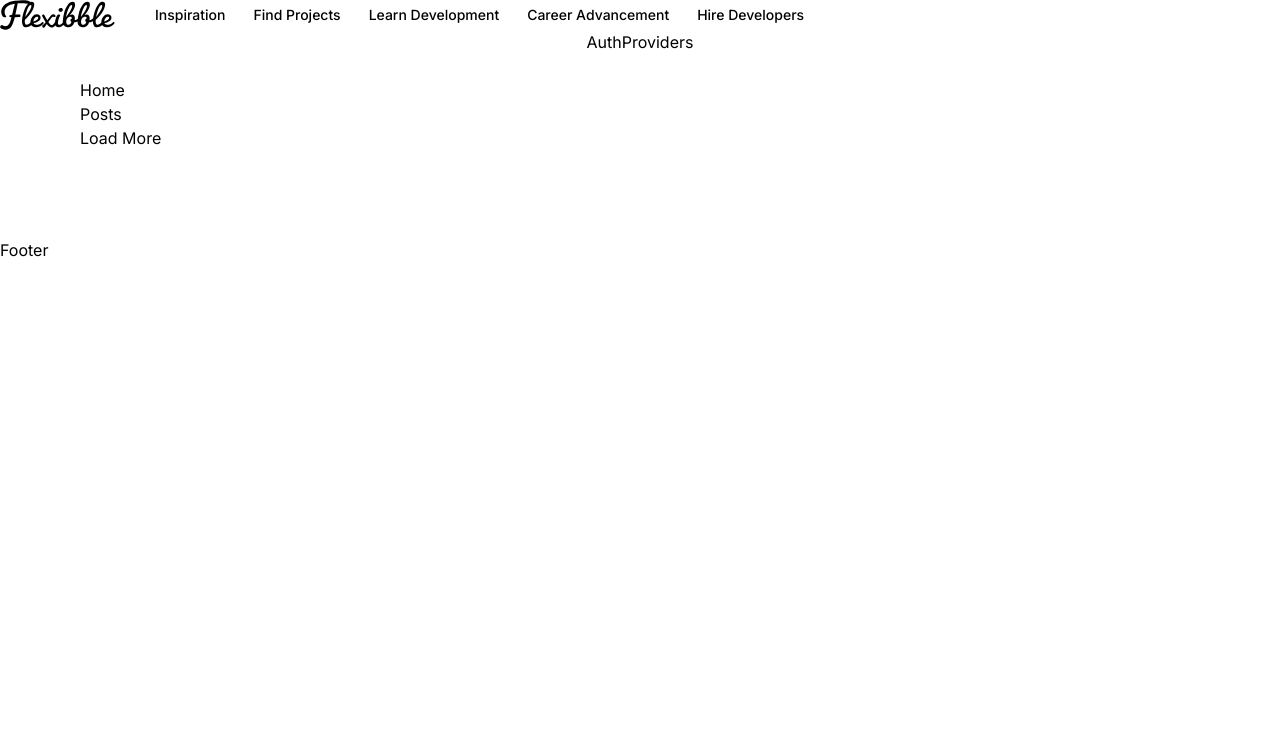
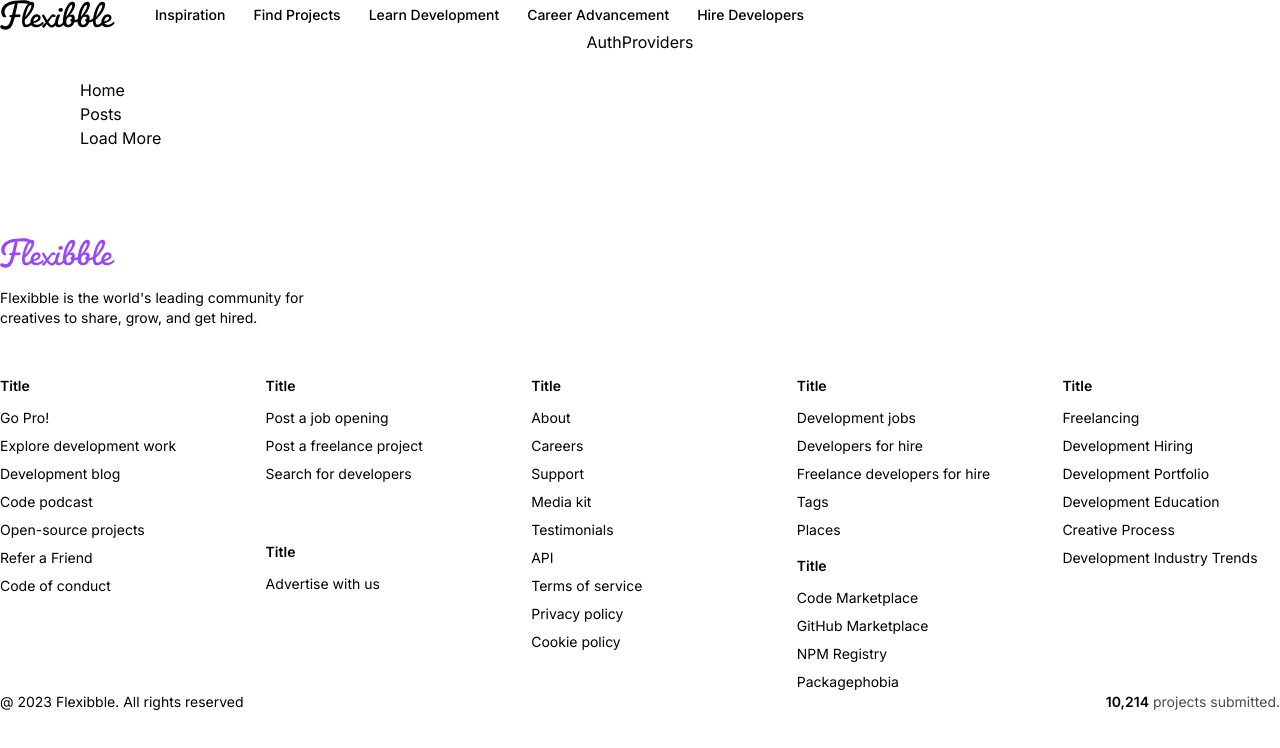
Before and after one commit to ponochovny/next13_flexibble, a Next.js app: page / in a window 1280 px wide. Shown: the top 748 px of the page. Built offline with nearby package versions, Linux system fonts and the light colour scheme.

Commit message:
feat: footer

```diff
--- a/app/layout.tsx
+++ b/app/layout.tsx
@@ -1,5 +1,6 @@
 import Navbar from '@/components/Navbar'
 import './globals.css'
+import Footer from '@/components/Footer'
 
 export const metadata = {
 	title: 'Flexibble',
@@ -16,7 +17,7 @@
 			<body>
 				<Navbar />
 				<main>{children}</main>
-				Footer
+				<Footer />
 			</body>
 		</html>
 	)
--- /dev/null
+++ b/components/Footer.tsx
@@ -0,0 +1,87 @@
+import { footerLinks } from '@/constants'
+import Image from 'next/image'
+import Link from 'next/link'
+
+type ColumnProps = {
+	title: string
+	links: Array<string>
+}
+
+const FooterColumn = ({ title, links }: ColumnProps) => (
+	<div className='footer_column'>
+		<h4 className='font-semibold'>Title</h4>
+		<ul className='flex flex-col gap-2 font-normal'>
+			{links.map((link) => (
+				<Link href='/' key={link}>
+					{link}
+				</Link>
+			))}
+		</ul>
+	</div>
+)
+
+const Footer = () => {
+	return (
+		<footer>
+			<div className='flex flex-col gap-12'>
+				<div className='flex items-start flex-col'>
+					<Image
+						src='/logo-purple.svg'
+						width={115}
+						height={38}
+						alt='Flexibble'
+					/>
+					<p className='text-start text-sm font-normal mt-5 max-w-xs'>
+						Flexibble is the world's leading community for creatives to share,
+						grow, and get hired.
+					</p>
+				</div>
+				<div className='flex flex-wrap gap-12'>
+					<FooterColumn
+						title={footerLinks[0].title}
+						links={footerLinks[0].links}
+					/>
+
+					<div className='flex-1 flex flex-col gap-4'>
+						<FooterColumn
+							title={footerLinks[1].title}
+							links={footerLinks[1].links}
+						/>
+						<FooterColumn
+							title={footerLinks[2].title}
+							links={footerLinks[2].links}
+						/>
+					</div>
+					<FooterColumn
+						title={footerLinks[3].title}
+						links={footerLinks[3].links}
+					/>
+					<div className='flex-1 flex flex-col gap-4'>
+						<FooterColumn
+							title={footerLinks[4].title}
+							links={footerLinks[4].links}
+						/>
+						<FooterColumn
+							title={footerLinks[5].title}
+							links={footerLinks[5].links}
+						/>
+					</div>
+					<FooterColumn
+						title={footerLinks[6].title}
+						links={footerLinks[6].links}
+					/>
+				</div>
+			</div>
+
+			<div className='flexBetween footer_copyright'>
+				<p>@ 2023 Flexibble. All rights reserved</p>
+				<p className='text-gray flex gap-1'>
+					<span className='text-black font-semibold'>10,214</span>
+					projects submitted.
+				</p>
+			</div>
+		</footer>
+	)
+}
+
+export default Footer
```
